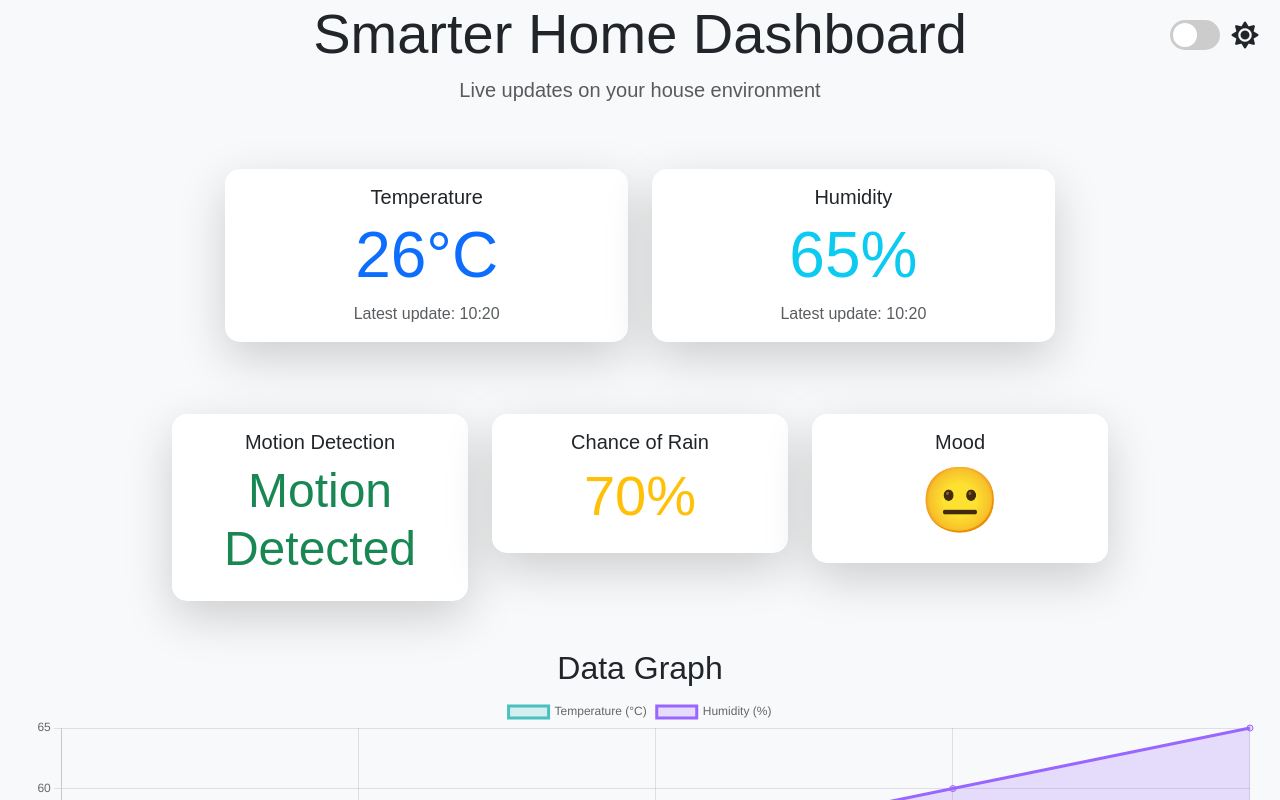
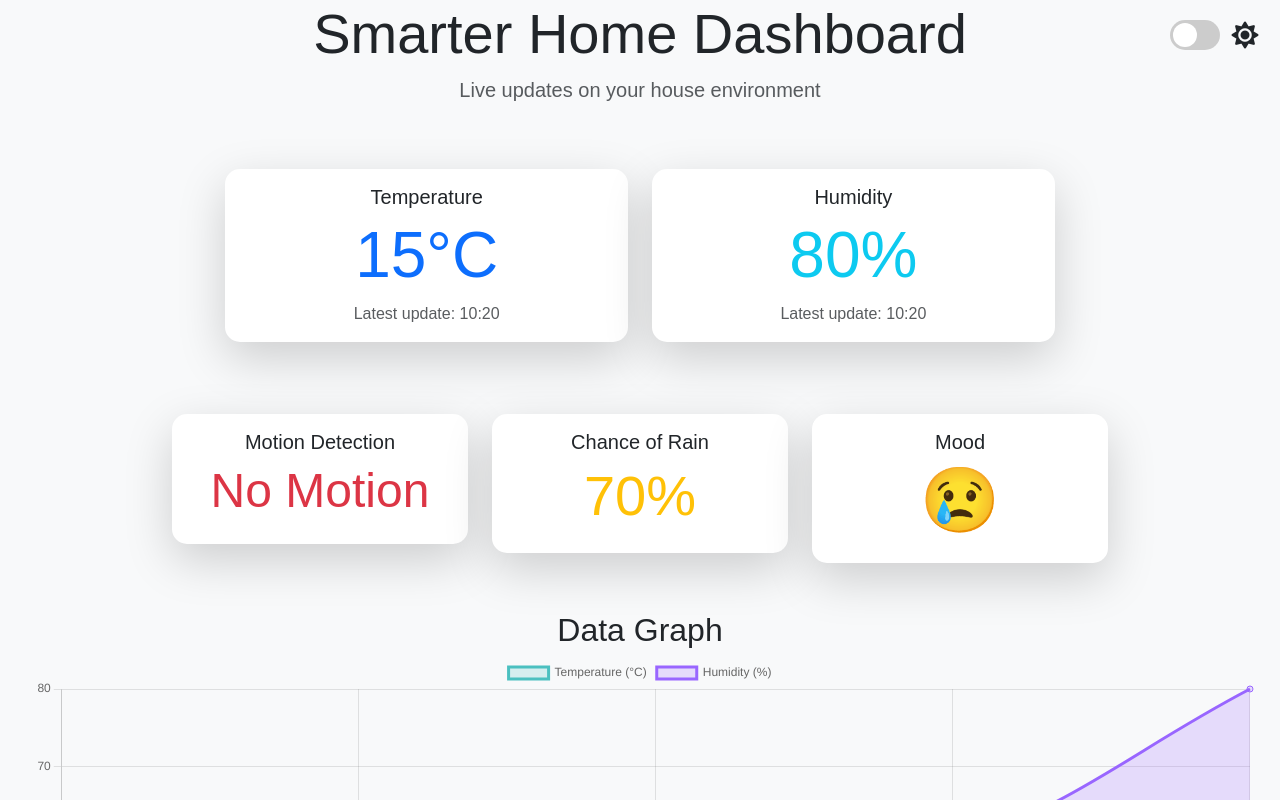
Before and after one commit to kcopyk/skibidiembed, an Angular app: page / in a window 1280 px wide. Shown: the top 800 px of the page. Built offline with nearby package versions, Linux system fonts and the light colour scheme.

Commit message:
mickkkkk

```diff
--- a/src/app/dashboard/dashboard.component.css
+++ b/src/app/dashboard/dashboard.component.css
@@ -141,9 +141,9 @@ body.dark-mode .chart-container {
   margin: 0 auto; /* Center the canvas horizontally */
 }
 
-/* body.dark-mode .container-fluid {
+body.dark-mode .container-fluid {
   min-height: 100vh;
-} */
+}
 
 /* Responsive Layout */
 @media (max-width: 768px) {
--- a/src/app/dashboard/dashboard.component.ts
+++ b/src/app/dashboard/dashboard.component.ts
@@ -42,11 +42,11 @@ export class DashboardComponent implements OnInit {
     // this.initMqtt(); // Uncomment after fixing
     // Simulate some mock sensor data for testing the frontend
     this.sensorData = {
-      temperature: [22, 23, 24, 25, 26],
-      humidity: [45, 50, 55, 60, 65],
-      motionDetected: [true, false, true, false, true], // Simulate motion detection data
+      temperature: [22, 23, 24, 25, 15],
+      humidity: [45, 50, 55, 60, 80],
+      motionDetected: [true, false, true, false, false], // Simulate motion detection data
       rainPercentage: [30, 40, 50, 60, 70], // Simulate rain percentage data
-      mood: ['smile', 'neutral', 'sad', 'smile', 'neutral'], // Simulate mood status
+      mood: ['smile', 'neutral', 'sad', 'smile', 'neutral','sad'], // Simulate mood status
       timestamps: ['10:00', '10:05', '10:10', '10:15', '10:20']
     };
 
```
